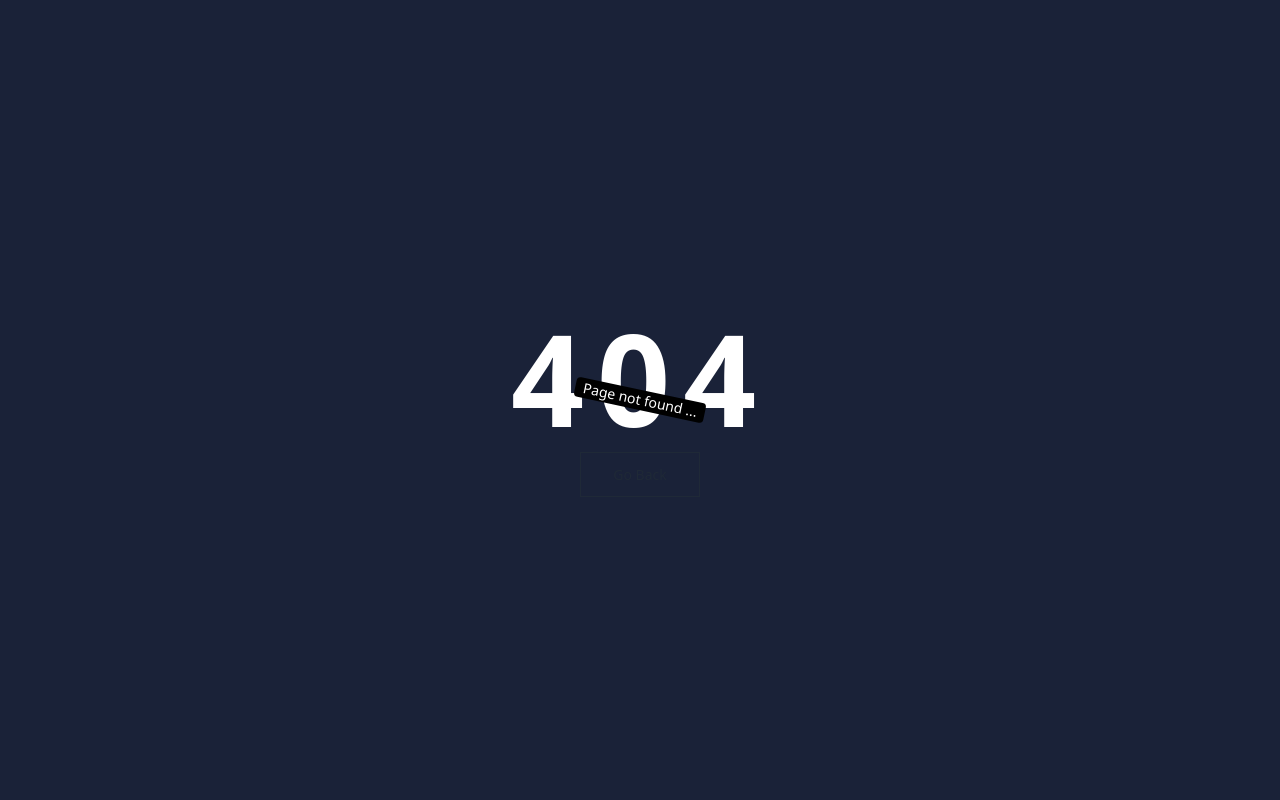
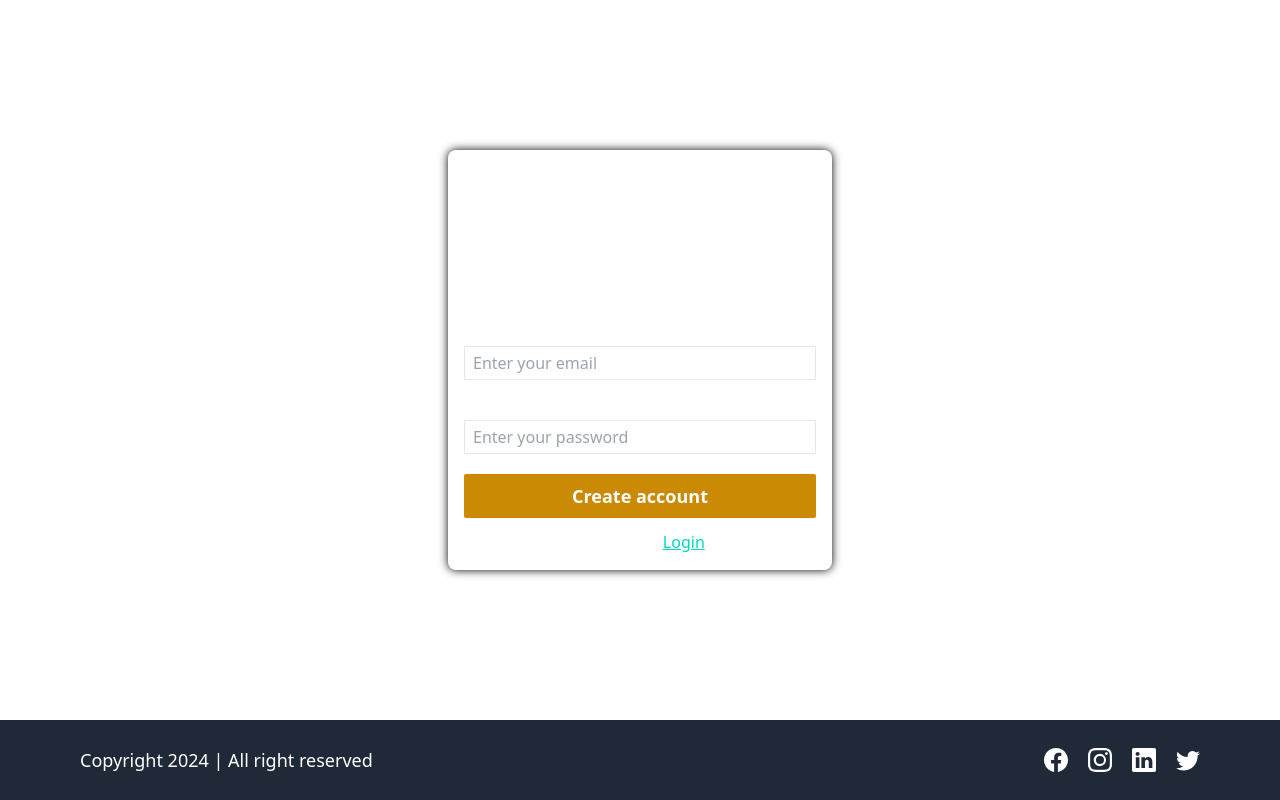
Before and after one commit to amanjaiswal21/LMS-frontend-H, a React (Vite) app: page /signup in a window 1280 px wide. Before the commit this address had no page. Built offline with nearby package versions, Linux system fonts and the light colour scheme.

Commit message:
ui of signup page

```diff
--- a/src/App.jsx
+++ b/src/App.jsx
@@ -6,6 +6,7 @@ import HomePage from './Pages/HomePage.jsx'
 
 import { Route,Routes } from 'react-router-dom'
 import NotFound from './Pages/NotFound.jsx'
+import Signup from './Pages/Signup.jsx'
 
 function App() {
 
@@ -14,6 +15,8 @@ function App() {
      <Routes>
       <Route path="/" element={<HomePage/>}> </Route>
       <Route path="/about" element={<AboutUs/>}></Route>
+
+      <Route path="/signup" element={<Signup/>}></Route>
       <Route path="*" element={<NotFound/>}></Route>
      </Routes>
 
--- /dev/null
+++ b/src/Pages/Signup.jsx
@@ -0,0 +1,77 @@
+import { useState } from "react";
+import HomeLayout from "../Layout/HomeLayout";
+import { BsPersonCircle } from "react-icons/bs";
+import { Link, useNavigate } from "react-router-dom";
+import { useDispatch } from "react-redux";
+
+function Signup() {
+    const dispatch=useDispatch();
+    const navigat=useNavigate();
+
+    const [previewImage, setPreviewImage] = useState("");
+
+    const[signupdata,setSignupdata] = useState({
+        fullName:"",
+        email:"",
+        password:"",
+        avatar:"",
+    });
+
+
+
+  return (
+    <HomeLayout>
+      <div className="flex items-center justify-center h-[90vh]">
+        <form className="flex flex-col justify-center gap-3 rounded-lg p-4 text-white w-96 shadow-[0_0_10px_black]">
+          <h1 className="text-2xl font-bold text-center">Registration Page</h1>
+
+          <label htmlFor="image_upload" className="cursor-pointer">
+            {previewImage ? (
+              <img className="w-24 h-24 m-auto rounded-full" src={previewImage} alt="Preview" />
+            ) : (
+              <BsPersonCircle className="w-24 h-24 m-auto rounded-full" />
+            )}
+          </label>
+          <input
+            className="hidden"
+            name="image_uploads"
+            type="file"
+            id="image_upload"
+            accept=".jpg, .jpeg, .png, .svg"
+
+          />
+          <div className="flex flex-col gap-1">
+             <label htmlFor="email" className="font-semibold">Email</label>
+             <input
+             type="email"
+             name="email"
+              id="email"
+              placeholder="Enter your email"
+              className="px-2 py-1 bg-transparent border"
+              />
+
+              </div>
+
+              <div className="flex flex-col gap-1">
+               <label htmlFor="password" className="font-semibold">Password</label>
+             <input
+             type="password"
+             name="password"
+              id="password"
+              placeholder="Enter your password"
+              className="px-2 py-1 bg-transparent border"
+              />
+          </div>
+          <button type="submit" className="py-2 mt-2 text-lg font-semibold transition-all duration-300 ease-in-out bg-yellow-600 rounded-sm hover:bg-yellow-500">
+            Create account
+          </button>
+        <p className="">
+            Already have an account ? <Link to="/login" className="cursor-pointer link text-accent">Login</Link>
+         </p>
+        </form>
+      </div>
+    </HomeLayout>
+  );
+}
+
+export default Signup;
```
